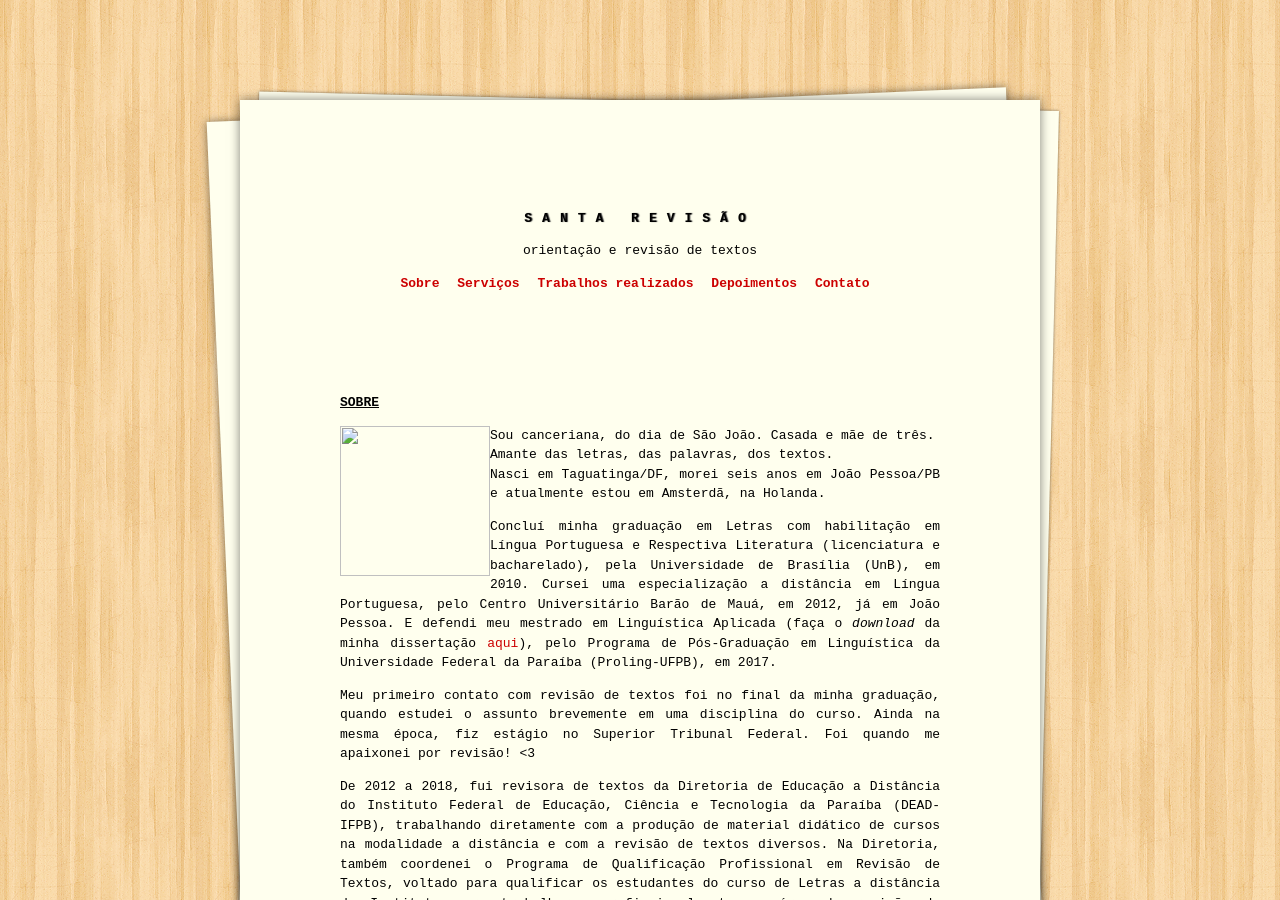
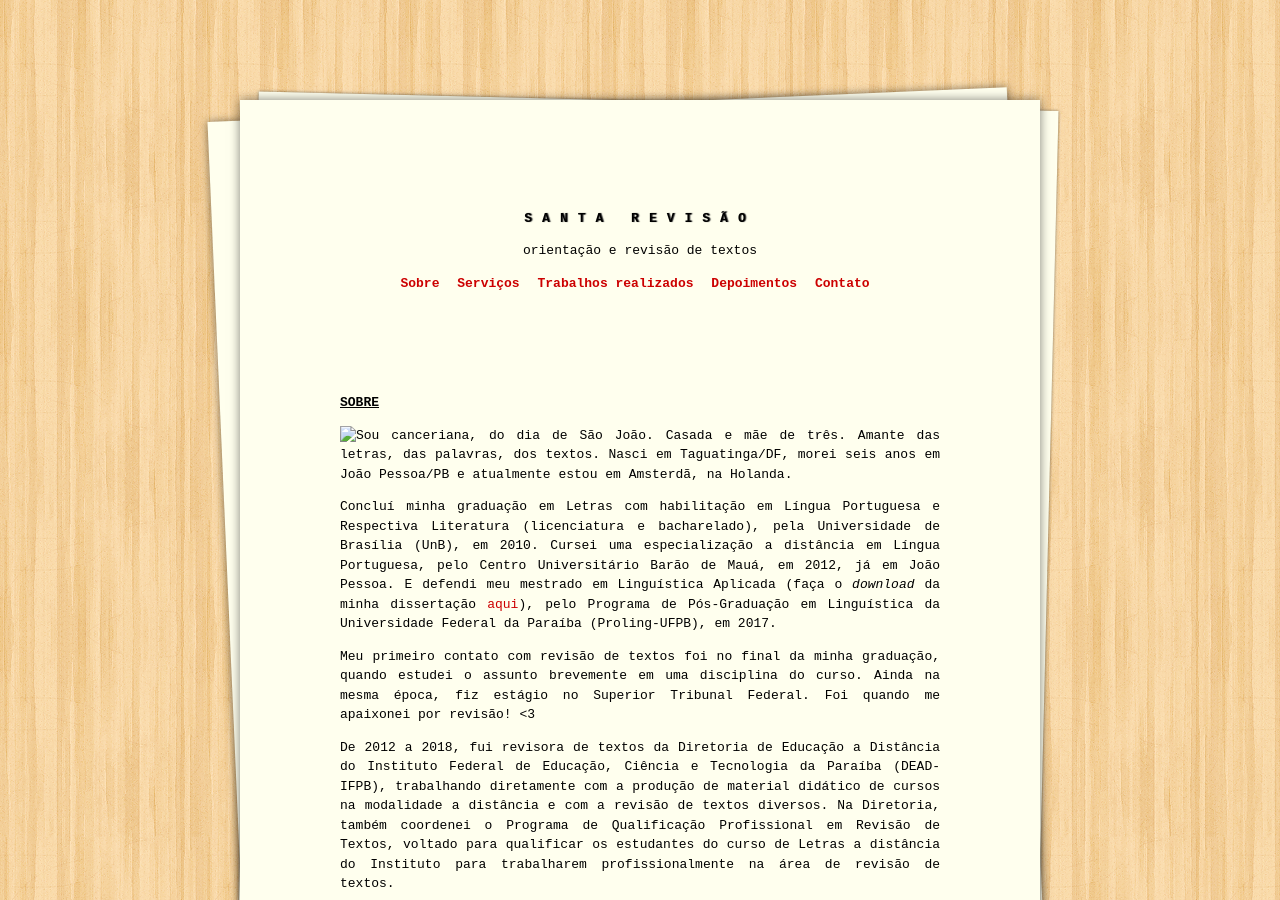
Before and after one commit to raqueldiniz/site, a Jekyll site: the page built from sobre.md, in a window 1280 px wide and 900 px high. Built offline with Jekyll 4.4.1, drawn with Linux system fonts in a browser that asks for light colours.

Commit message:
Update sobre.md

```diff
--- a/sobre.md
+++ b/sobre.md
@@ -4,12 +4,9 @@ title: Sobre
 permalink: /sobre/
 ---
 
-<p> <img src="images/foto-raquel2.jpg" width="150" height="150" align="left">
-Sou canceriana, do dia de São João. Casada e mãe de três. <br />
-Amante das letras, das palavras, dos textos. <br />
-Nasci em Taguatinga/DF, morei seis anos em João Pessoa/PB e atualmente estou em Amsterdã, na Holanda. <br />
+<p> <img src="images/foto-raquel2.jpg" align="left">
+Sou canceriana, do dia de São João. Casada e mãe de três. Amante das letras, das palavras, dos textos. Nasci em Taguatinga/DF, morei seis anos em João Pessoa/PB e atualmente estou em Amsterdã, na Holanda. <br />
 </p>
-
 
 Concluí minha graduação em Letras com habilitação em Língua Portuguesa e Respectiva Literatura (licenciatura e bacharelado), pela Universidade de Brasília (UnB), em 2010. Cursei uma especialização a distância em Língua Portuguesa, pelo Centro Universitário Barão de Mauá, em 2012, já em João Pessoa. E defendi meu mestrado em Linguística Aplicada (faça o _download_ da minha dissertação [aqui](https://sigaa.ufpb.br/sigaa/verProducao?idProducao=678570&key=ec6d5d7a66fa0c735f1d27438e403fc5)), pelo Programa de Pós-Graduação em Linguística da Universidade Federal da Paraíba (Proling-UFPB), em 2017.
 
```
